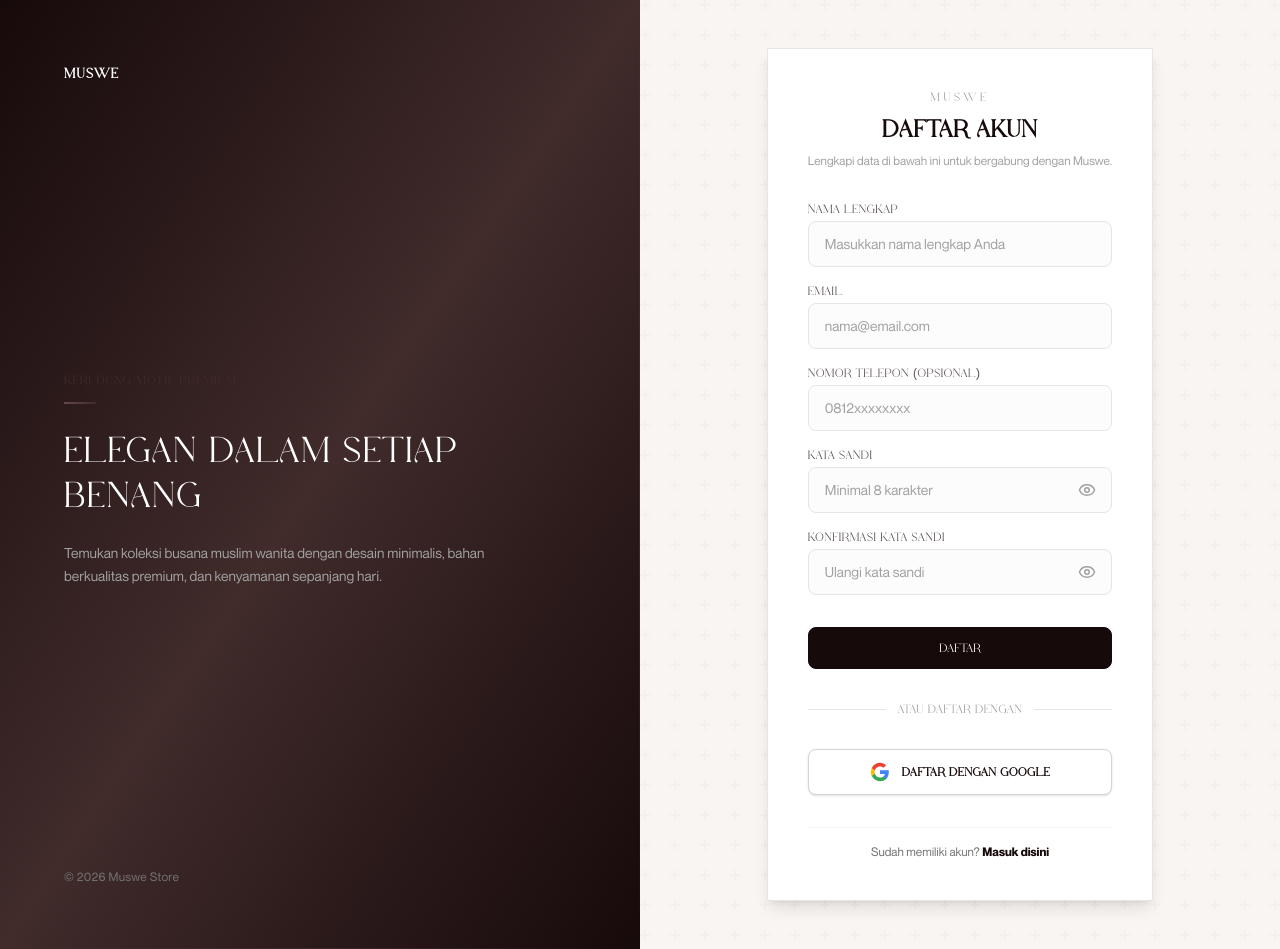
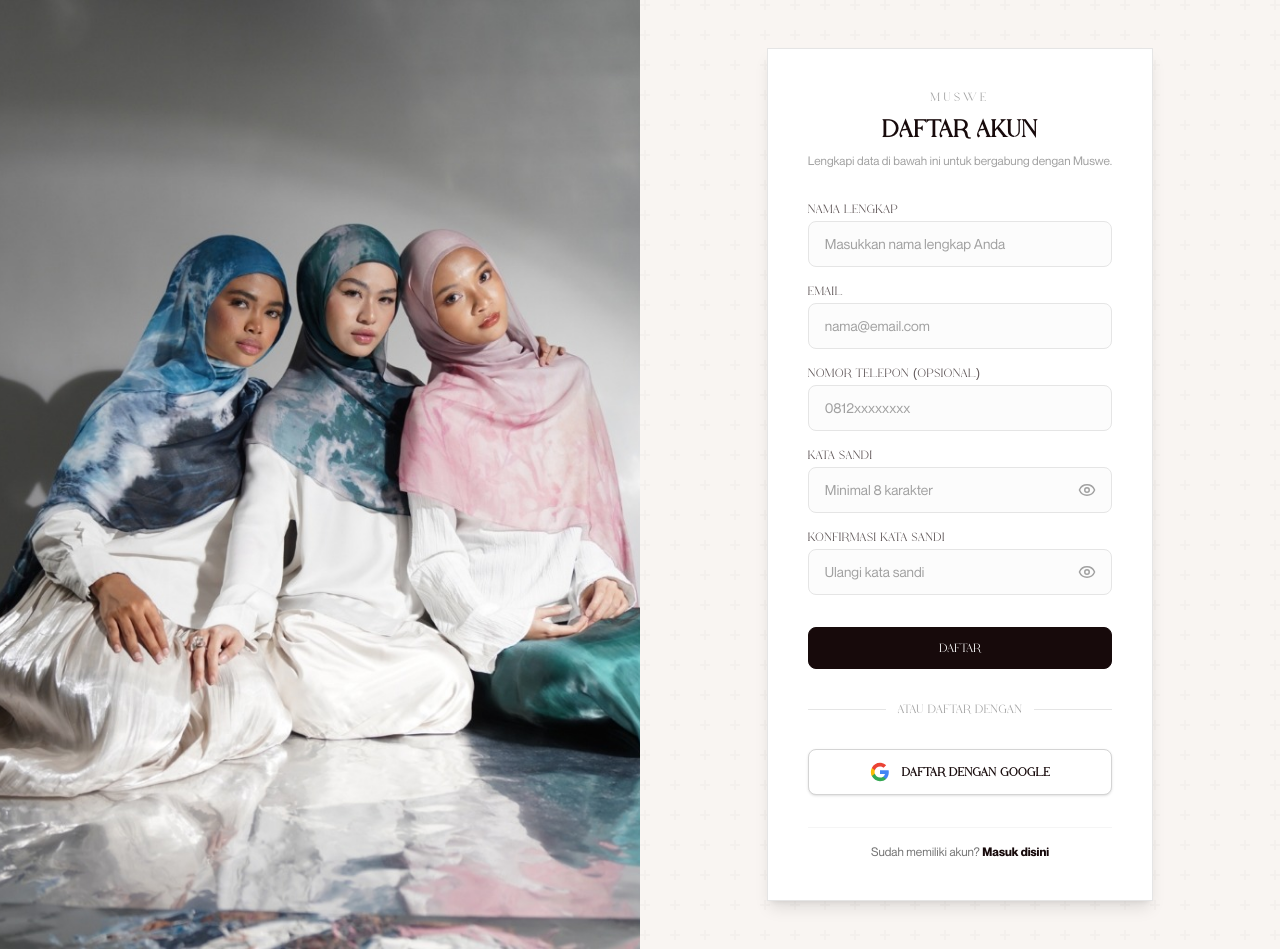
Before and after one commit to kantiss1998/muswe, a Next.js app in the folder muswe/: page /daftar in a window 1280 px wide. Built offline with nearby package versions, Linux system fonts and the light colour scheme; no server answers.

Commit message:
feat: ubah tampilan kiri login menggunakan foto 3 model

```diff
--- a/muswe/src/shared/components/AuthLayout.tsx
+++ b/muswe/src/shared/components/AuthLayout.tsx
@@ -1,5 +1,6 @@
 import { SmartLink as Link } from '@/shared/components'
 import React from 'react'
+import Image from 'next/image'
 import { CurrentYear } from '@/shared/components/CurrentYear'
 
 interface AuthLayoutProps {
@@ -9,42 +10,14 @@
 export function AuthLayout({ children }: AuthLayoutProps): React.JSX.Element {
   return (
     <div className="min-h-screen flex">
-      {/* Brand panel — visible on desktop */}
       <div className="hidden lg:flex lg:w-[45%] xl:w-1/2 relative bg-brand-black overflow-hidden">
-        <div className="absolute inset-0 section-texture opacity-50" />
-        <div className="absolute inset-0 bg-gradient-to-br from-brand-black via-brand-dark to-brand-black" />
-
-        {/* Decorative gold accent lines */}
-        <div className="absolute top-0 right-0 w-px h-full bg-gradient-to-b from-transparent via-brand-gold/40 to-transparent" />
-        <div className="absolute bottom-0 left-0 w-full h-px bg-gradient-to-r from-transparent via-brand-gold/30 to-transparent" />
-
-        <div className="relative z-10 flex flex-col justify-between p-12 xl:p-16 w-full">
-          <Link
-            href="/"
-            className="font-heading text-sm font-bold tracking-[0.1em] text-white uppercase hover:text-brand-gold-light transition-colors duration-300"
-          >
-            MUSWE
-          </Link>
-
-          <div className="space-y-6 max-w-md">
-            <div className="accent-line">
-              <span className="text-xs uppercase tracking-[0.1em] font-heading font-medium text-brand-gold-light">
-                Kerudung Motif Premium
-              </span>
-            </div>
-            <h1 className="text-3xl xl:text-4xl font-heading font-light uppercase tracking-wider text-white leading-tight">
-              Elegan dalam Setiap Benang
-            </h1>
-            <p className="text-sm text-neutral-400 font-sans leading-relaxed">
-              Temukan koleksi busana muslim wanita dengan desain minimalis, bahan berkualitas
-              premium, dan kenyamanan sepanjang hari.
-            </p>
-          </div>
-
-          <p className="text-xs text-neutral-500 font-sans tracking-wide">
-            &copy; <CurrentYear /> Muswe Store
-          </p>
-        </div>
+        <Image
+          src="/login-bg.jpg"
+          alt="Muswe Background"
+          fill
+          className="object-cover"
+          priority
+        />
       </div>
 
       {/* Form panel */}
```
Also changed, not shown: muswe/public/login-bg.jpg (added).
